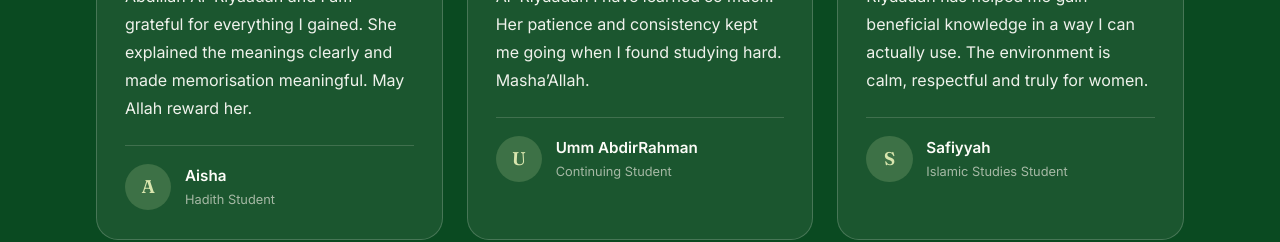
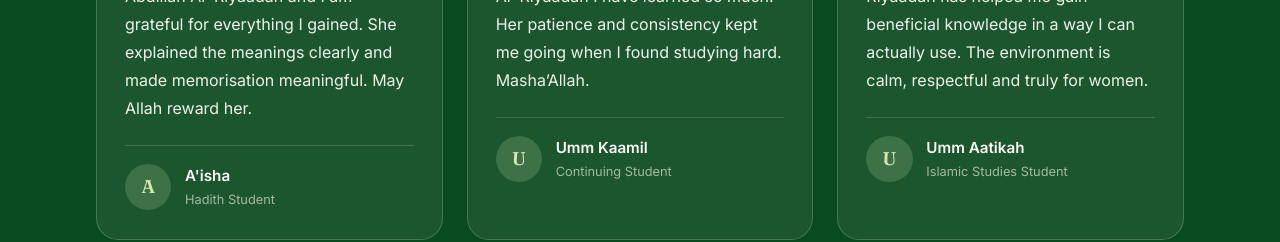
Before and after one commit to Azeezat-1/Ar-Riyaadh, a React (Vite) app in the folder frontend/: page / in a window 1280 px wide. Shown: the part 7540-7782 px from the top of the page. Built offline with nearby package versions, Linux system fonts and the light colour scheme; no server answers.

Commit message:
Name testimonials A'isha, Umm Kaamil and Umm Aatikah

```diff
--- a/frontend/src/data/content.js
+++ b/frontend/src/data/content.js
@@ -221,7 +221,7 @@ export const lectures = [
 export const testimonials = [
   {
     id: 't1',
-    name: 'Aisha',
+    name: "A'isha",
     category: 'Hadith Student',
     quote:
       'I learned the 100 Hadith under Umm Abdillah Ar-Riyaadah and I am grateful for everything I gained. She explained the meanings clearly and made memorisation meaningful. May Allah reward her.',
@@ -229,7 +229,7 @@ export const testimonials = [
   },
   {
     id: 't2',
-    name: 'Umm AbdirRahman',
+    name: 'Umm Kaamil',
     category: 'Continuing Student',
     quote:
       'Since I came to know Umm Abdillah Ar-Riyaadah I have learned so much. Her patience and consistency kept me going when I found studying hard. Masha\u02bcAllah.',
@@ -237,7 +237,7 @@ export const testimonials = [
   },
   {
     id: 't3',
-    name: 'Safiyyah',
+    name: 'Umm Aatikah',
     category: 'Islamic Studies Student',
     quote:
       'Studying under Umm Abdillah Ar-Riyaadah has helped me gain beneficial knowledge in a way I can actually use. The environment is calm, respectful and truly for women.',
```
